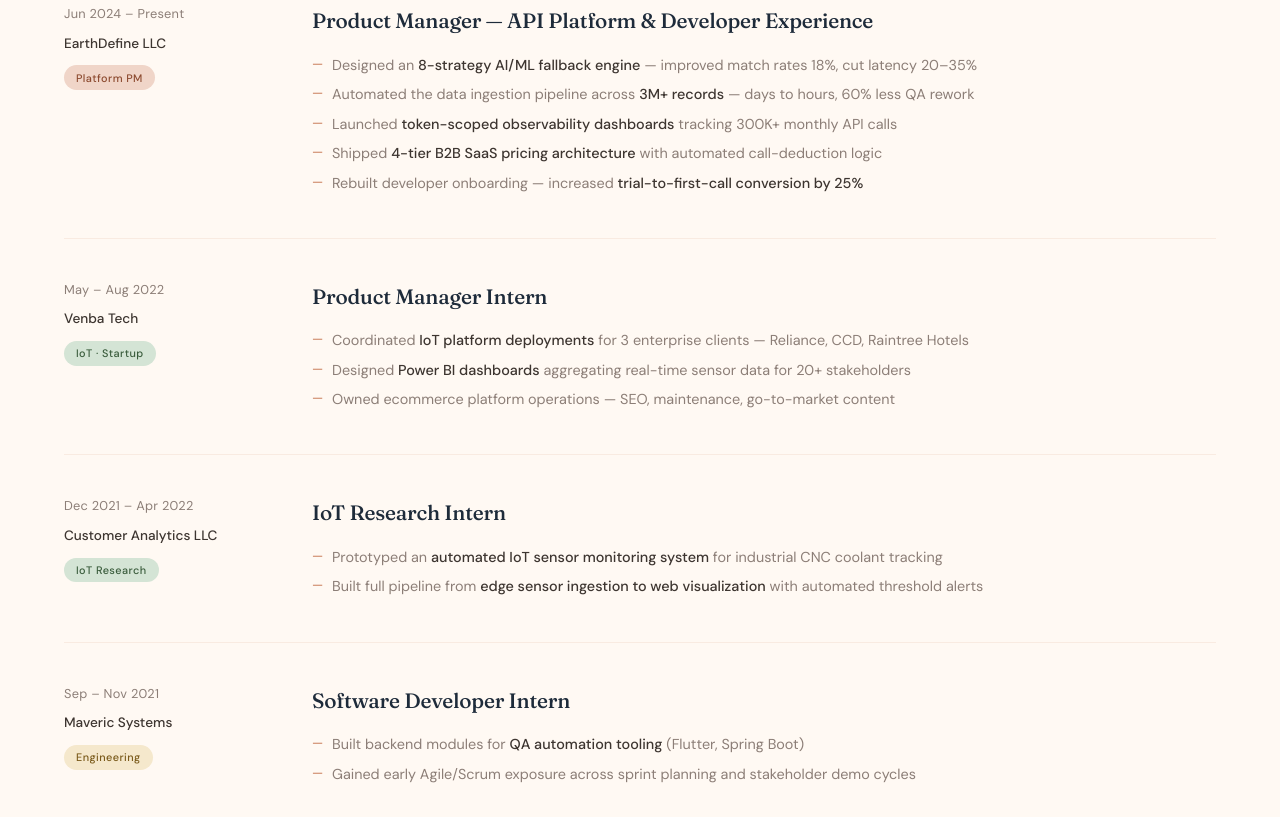
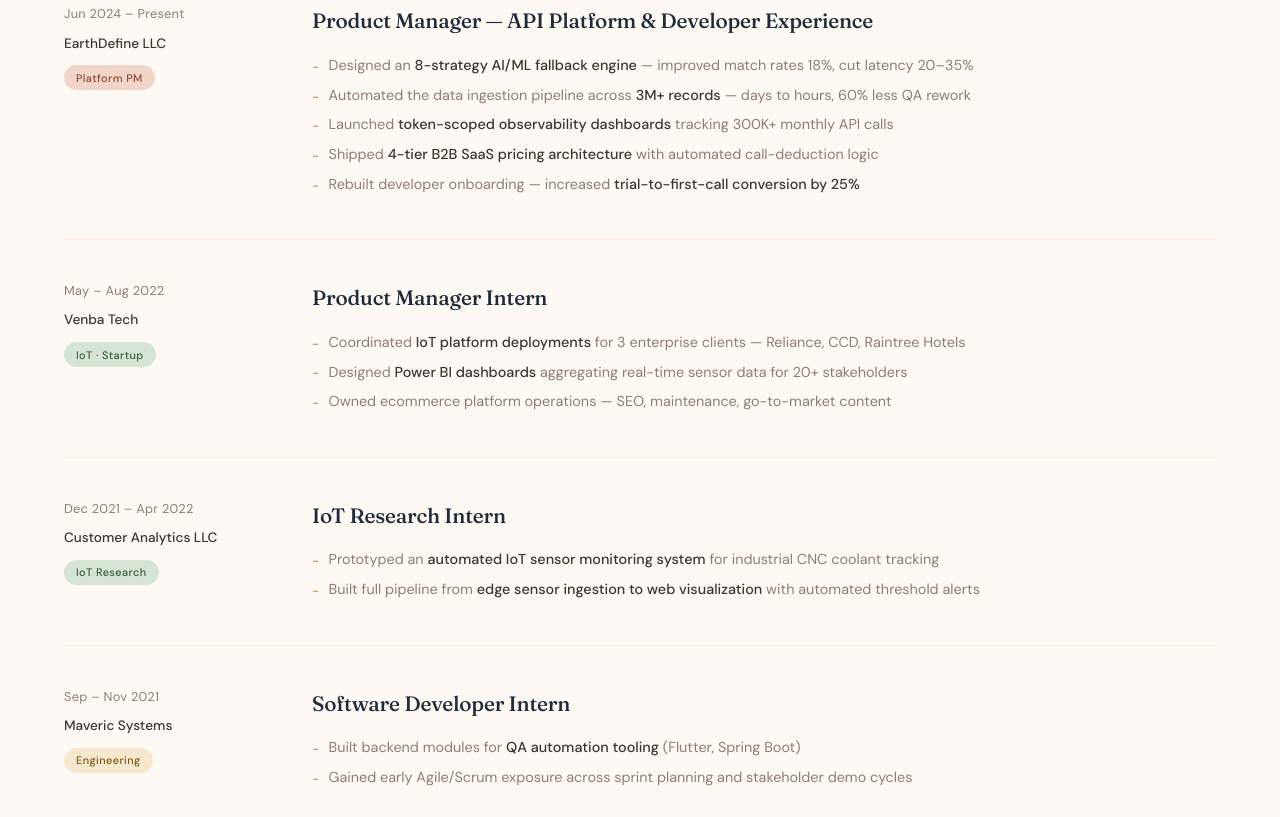
Before and after one commit to MeghaBhasker/megha-portfolio, a website built with Vite: page index.html in a window 1280 px wide. Shown: the part 1123-1940 px from the top of the page. Built offline with nearby package versions, Linux system fonts and the light colour scheme.

Commit message:
fix bullets no encoding

```diff
--- a/index.html
+++ b/index.html
@@ -20,10 +20,10 @@
     <span></span><span></span><span></span>
   </button>
   <ul class="nav-links" id="nav-links">
-    <li><a href="#experience" onclick="closeMenu()">Experience</a></li>
-    <li><a href="#projects" onclick="closeMenu()">Projects</a></li>
-    <li><a href="#skills" onclick="closeMenu()">Skills</a></li>
-    <li><a href="#contact" onclick="closeMenu()">Contact</a></li>
+    <li><span class="bullet">-</span><span><a href="#experience" onclick="closeMenu()">Experience</a></span></li>
+    <li><span class="bullet">-</span><span><a href="#projects" onclick="closeMenu()">Projects</a></span></li>
+    <li><span class="bullet">-</span><span><a href="#skills" onclick="closeMenu()">Skills</a></span></li>
+    <li><span class="bullet">-</span><span><a href="#contact" onclick="closeMenu()">Contact</a></span></li>
   </ul>
 </nav>
 
@@ -76,11 +76,11 @@
       <div class="exp-right">
         <div class="exp-role">Product Manager &mdash; API Platform & Developer Experience</div>
         <ul class="exp-bullets">
-          <li>Designed an <strong>8-strategy AI/ML fallback engine</strong> &mdash; improved match rates 18%, cut latency 20&ndash;35%</li>
-          <li>Automated the data ingestion pipeline across <strong>3M+ records</strong> &mdash; days to hours, 60% less QA rework</li>
-          <li>Launched <strong>token-scoped observability dashboards</strong> tracking 300K+ monthly API calls</li>
-          <li>Shipped <strong>4-tier B2B SaaS pricing architecture</strong> with automated call-deduction logic</li>
-          <li>Rebuilt developer onboarding &mdash; increased <strong>trial-to-first-call conversion by 25%</strong></li>
+          <li><span class="bullet">-</span><span>Designed an <strong>8-strategy AI/ML fallback engine</strong> &mdash; improved match rates 18%, cut latency 20&ndash;35%</span></li>
+          <li><span class="bullet">-</span><span>Automated the data ingestion pipeline across <strong>3M+ records</strong> &mdash; days to hours, 60% less QA rework</span></li>
+          <li><span class="bullet">-</span><span>Launched <strong>token-scoped observability dashboards</strong> tracking 300K+ monthly API calls</span></li>
+          <li><span class="bullet">-</span><span>Shipped <strong>4-tier B2B SaaS pricing architecture</strong> with automated call-deduction logic</span></li>
+          <li><span class="bullet">-</span><span>Rebuilt developer onboarding &mdash; increased <strong>trial-to-first-call conversion by 25%</strong></span></li>
         </ul>
       </div>
     </div>
@@ -94,9 +94,9 @@
       <div class="exp-right">
         <div class="exp-role">Product Manager Intern</div>
         <ul class="exp-bullets">
-          <li>Coordinated <strong>IoT platform deployments</strong> for 3 enterprise clients &mdash; Reliance, CCD, Raintree Hotels</li>
-          <li>Designed <strong>Power BI dashboards</strong> aggregating real-time sensor data for 20+ stakeholders</li>
-          <li>Owned ecommerce platform operations &mdash; SEO, maintenance, go-to-market content</li>
+          <li><span class="bullet">-</span><span>Coordinated <strong>IoT platform deployments</strong> for 3 enterprise clients &mdash; Reliance, CCD, Raintree Hotels</span></li>
+          <li><span class="bullet">-</span><span>Designed <strong>Power BI dashboards</strong> aggregating real-time sensor data for 20+ stakeholders</span></li>
+          <li><span class="bullet">-</span><span>Owned ecommerce platform operations &mdash; SEO, maintenance, go-to-market content</span></li>
         </ul>
       </div>
     </div>
@@ -110,8 +110,8 @@
       <div class="exp-right">
         <div class="exp-role">IoT Research Intern</div>
         <ul class="exp-bullets">
-          <li>Prototyped an <strong>automated IoT sensor monitoring system</strong> for industrial CNC coolant tracking</li>
-          <li>Built full pipeline from <strong>edge sensor ingestion to web visualization</strong> with automated threshold alerts</li>
+          <li><span class="bullet">-</span><span>Prototyped an <strong>automated IoT sensor monitoring system</strong> for industrial CNC coolant tracking</span></li>
+          <li><span class="bullet">-</span><span>Built full pipeline from <strong>edge sensor ingestion to web visualization</strong> with automated threshold alerts</span></li>
         </ul>
       </div>
     </div>
@@ -125,8 +125,8 @@
       <div class="exp-right">
         <div class="exp-role">Software Developer Intern</div>
         <ul class="exp-bullets">
-          <li>Built backend modules for <strong>QA automation tooling</strong> (Flutter, Spring Boot)</li>
-          <li>Gained early Agile/Scrum exposure across sprint planning and stakeholder demo cycles</li>
+          <li><span class="bullet">-</span><span>Built backend modules for <strong>QA automation tooling</strong> (Flutter, Spring Boot)</span></li>
+          <li><span class="bullet">-</span><span>Gained early Agile/Scrum exposure across sprint planning and stakeholder demo cycles</span></li>
         </ul>
       </div>
     </div>
--- a/style.css
+++ b/style.css
@@ -245,12 +245,12 @@ section { padding: 6rem 4rem; }
 .exp-bullets { list-style: none; }
 .exp-bullets li {
   font-size: 0.9rem; color: var(--muted);
-  padding: 0.2rem 0 0.2rem 1.25rem;
-  position: relative; line-height: 1.6;
+  padding: 0.2rem 0; line-height: 1.6;
+  display: flex; gap: 0.6rem;
 }
-.exp-bullets li::before {
-  content: '\2014'; position: absolute; left: 0;
+.exp-bullets li .bullet {
   color: var(--clay); font-size: 0.8rem;
+  flex-shrink: 0; margin-top: 0.18rem;
 }
 .exp-bullets li strong { color: var(--charcoal); font-weight: 500; }
 
```
